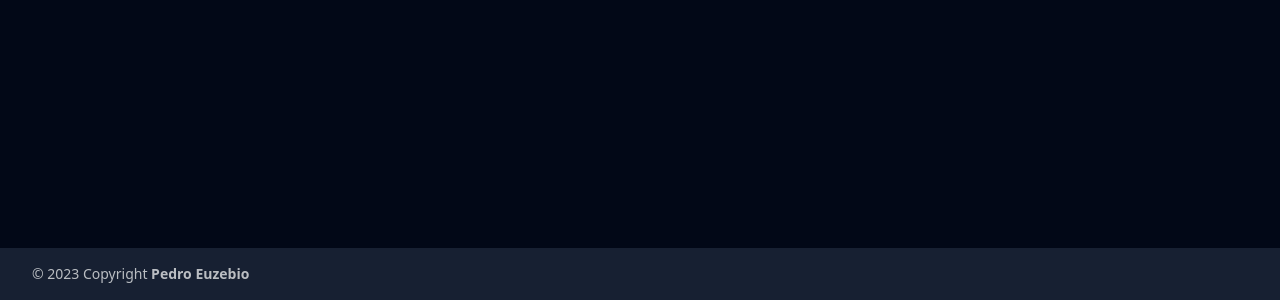
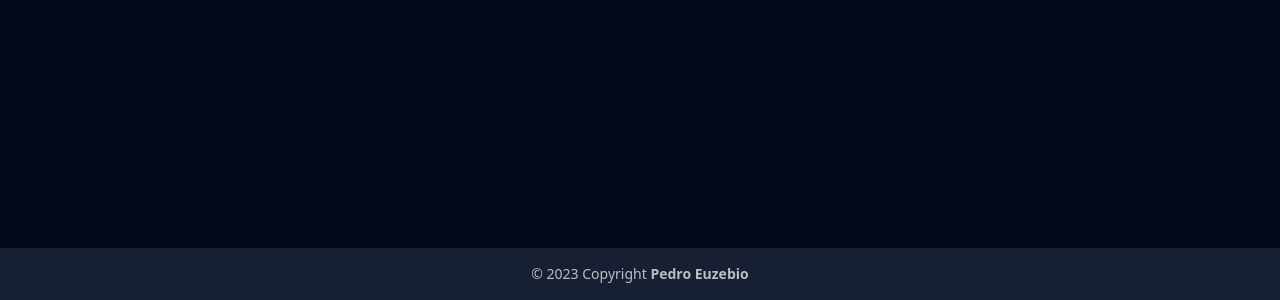
Before and after one commit to pedroeuzebioo/portfolio-2023, a Next.js app: page / in a window 1280 px wide. Shown: the part 3096-3396 px from the top of the page. Built offline with nearby package versions, Linux system fonts and the light colour scheme.

Commit message:
refactor(footer): center-align text in footer.tsx

```diff
--- a/src/components/footer.tsx
+++ b/src/components/footer.tsx
@@ -1,6 +1,6 @@
 const Footer = () => {
   return (
-    <footer className="bg-accent px-8 py-4 text-[0.625rem] opacity-75 lg:text-sm">
+    <footer className="bg-accent px-8 py-4 text-[0.625rem] opacity-75 lg:text-sm text-center">
       © 2023 Copyright <span className="font-semibold">Pedro Euzebio</span>
     </footer>
   );
```
